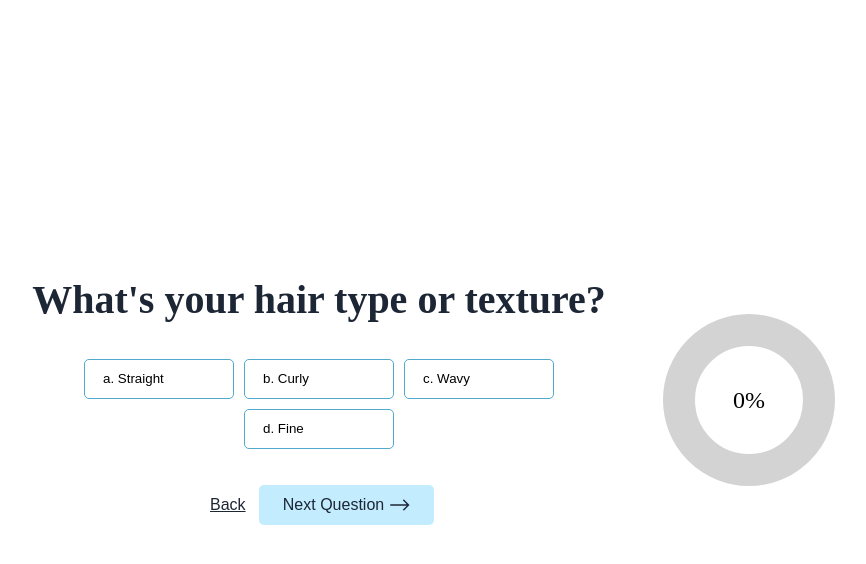
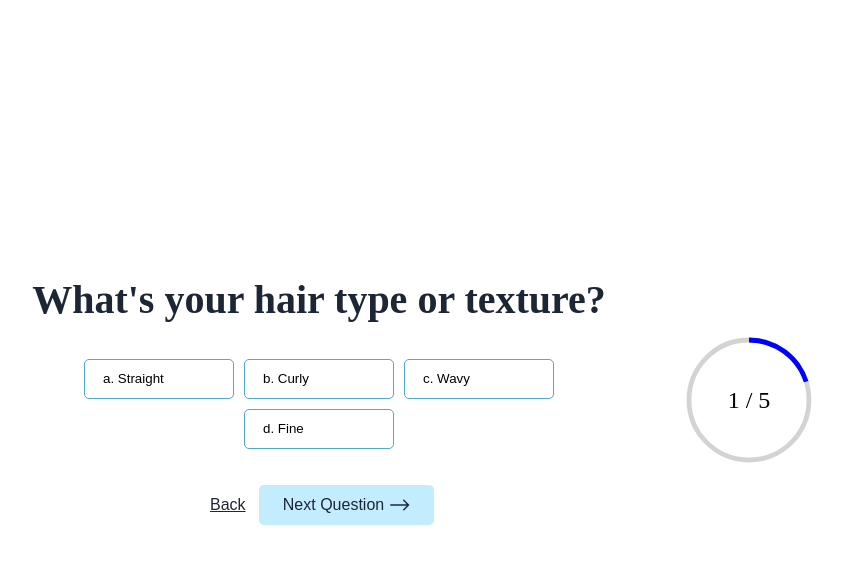
Before and after one commit to dante2302/skincareQuiz, a React (Vite) app: page / in a window 1280 px wide. Both pictures are taken after a click on the button "Start the quiz". Shown: the top 564 px of the page, without its empty margins (216-1082 px from the left). Built offline with nearby package versions, Linux system fonts and the light colour scheme.

Commit message:
separate progress bar into 2 different components for percentage and index, touch up on respective interfaces

```diff
--- /dev/null
+++ b/src/components/ProgressBar/IndexProgressBar.tsx
@@ -0,0 +1,49 @@
+import { IndexBarProps } from "../../interfaces/ProgressBarProps.interface";
+import Circle from "./Circle";
+import Text from "./Text";
+
+export default function IndexProgressBar({
+    pathColor = "lightgrey",
+    trailColor = "#0000FF",
+    width = 200,
+    height = 200,
+    radius,
+    listLength,
+    strokeWidth,
+    currentIndex
+}: IndexBarProps) {
+    const pct = ( currentIndex / listLength) * 100;
+    console.log(pct);
+    currentIndex = filterIndex(currentIndex, listLength);
+    return (
+        <svg width={width} height={height}>
+            <g transform={`rotate(-90 ${"100 100"})`}>
+                {/* Setting initial percentage to 100 of the first circle so that
+            There's a grey circle to be filled
+        */}
+                <Circle
+                    color={pathColor}
+                    percentage={100}
+                    radius={radius}
+                    strokeWidth={strokeWidth}
+                />
+                <Circle
+                    color={trailColor}
+                    percentage={pct}
+                    radius={radius}
+                    strokeWidth={strokeWidth}
+                />
+            </g>
+            <Text idx={currentIndex} listLength={listLength} />
+        </svg>
+    );
+};
+
+function filterIndex(index: number, listLength: number) {
+  const isNegativeOrNaN = !Number.isFinite(+index) || index < 0; // We can set non-numbers to 0 here
+  const isTooHigh = index > listLength;
+
+  if (isNegativeOrNaN) return 0;
+  if (isTooHigh) return listLength;
+  return +index;
+}
--- a/src/components/ProgressBar/ProgressBar.tsx
+++ b/src/components/ProgressBar/PercetnageProgressBar.tsx
@@ -1,14 +1,15 @@
-import ProgressBarProps from "../../interfaces/ProgressBarProps.interface";
+import { PercentageBarProps } from "../../interfaces/ProgressBarProps.interface";
 import Circle from "./Circle";
 import Text from "./Text";
 
-export default function ProgressBar({
+export default function PercentageProgressBar({
   pathColor="lightgrey",
   trailColor="lightblue",
-  percentage,
-  width = 200,
-  height = 200
-}: ProgressBarProps)
+  width= 200,
+  height= 200,
+  radius= 70,
+  percentage
+}: PercentageBarProps)
 {
   const pct = filterPercentage(percentage);
   return (
--- a/src/components/ProgressBar/Text.tsx
+++ b/src/components/ProgressBar/Text.tsx
@@ -1,12 +1,14 @@
 import { ProgressBarTextProps } from "../../interfaces/ProgressBarProps.interface";
 
 export default function Text({
-  percentage,
   fontSize="1.5em",
   x="50%",
   y="50%",
   dominantBaseline="central",
-  textAnchor="middle"
+  textAnchor="middle",
+  percentage,
+  idx,
+  listLength
 
 }: ProgressBarTextProps)
 {
@@ -18,7 +20,7 @@ export default function Text({
       textAnchor={textAnchor}
       fontSize={fontSize}
     >
-      {percentage.toFixed(0)}%
+      {percentage ? `${percentage.toFixed(0)}%` : `${idx} / ${listLength}`}
     </text>
   );
 };
--- a/src/components/Question/Question.tsx
+++ b/src/components/Question/Question.tsx
@@ -1,11 +1,11 @@
 import questionArrow from "/assets/questionArrow.png";
 import { useQuizContext } from "../../contexts/QuizContext";
 import { STATUS } from "../../enums/Statuses.enum";
-import ProgressBar from "../ProgressBar/ProgressBar";
 import "./Question.css";
 import QuestionProps from "../../interfaces/QuestionProps.interface";
 import { useNavigate } from "react-router-dom";
 import { useEffect } from "react";
+import IndexProgressBar from "../ProgressBar/IndexProgressBar";
 
 
 export default function Question({
@@ -20,14 +20,13 @@ export default function Question({
     chooseAnswer,
     activeAnswers,
     quizLength,
-    lastQuestionIdx
+    lastQuestionIdx,
   } = useQuizContext();
 
   const navigate = useNavigate();
+
   useEffect(() => {
     if (lastQuestionIdx < idx) {
-      console.log(lastQuestionIdx)
-      console.log(idx)
       navigate(`/quiz/${lastQuestionIdx + 1}`)
     }
   },[])
@@ -70,8 +69,11 @@ export default function Question({
           </button>
         </div>
       </div>
-      <ProgressBar
-        percentage={(idx / quizLength) * 100}
+      <IndexProgressBar
+        currentIndex={idx+1}
+        listLength={quizLength}
+        strokeWidth=".3rem"
+        radius={60}
       />
     </div>
   );
```
Also changed, not shown: src/interfaces/ProgressBarProps.interface.ts (+22 -5 lines).
